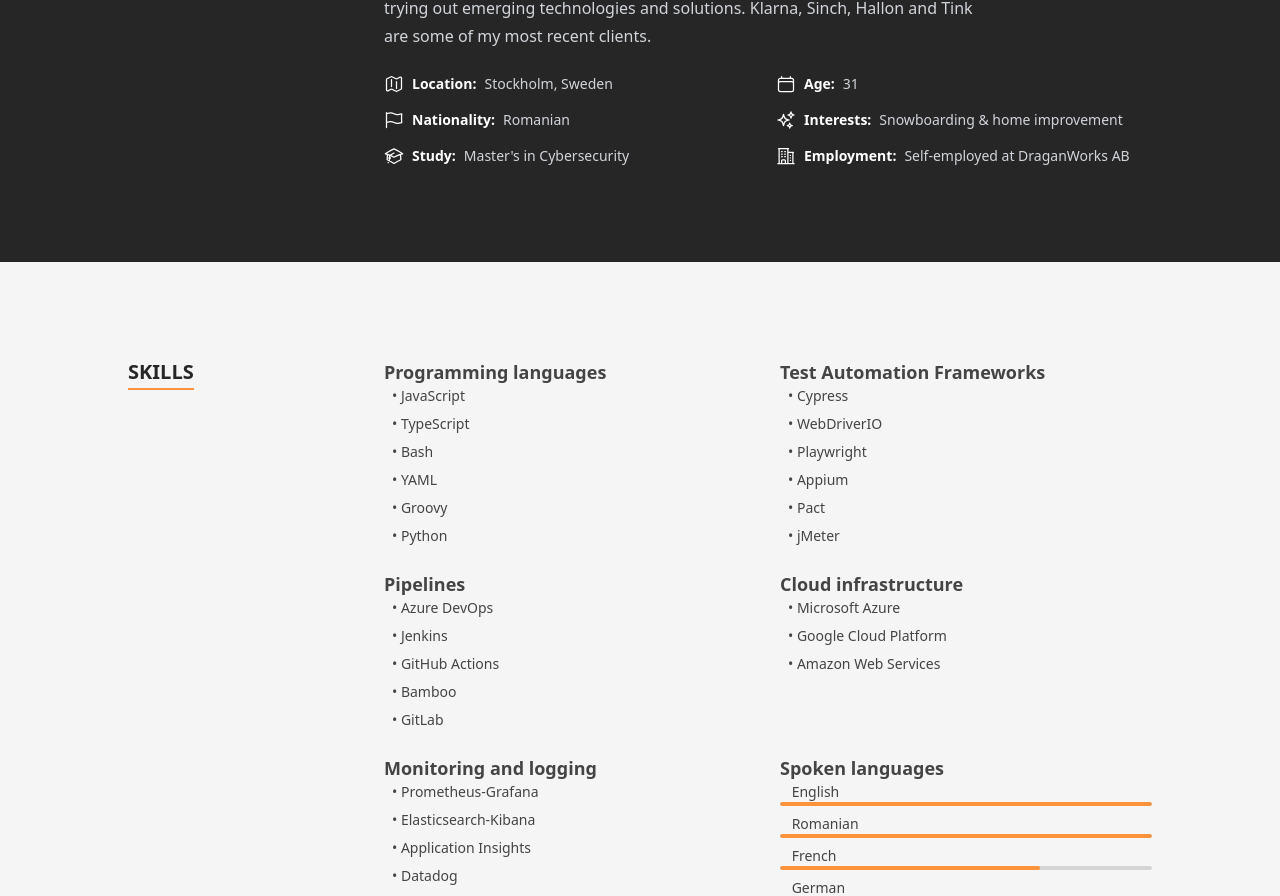
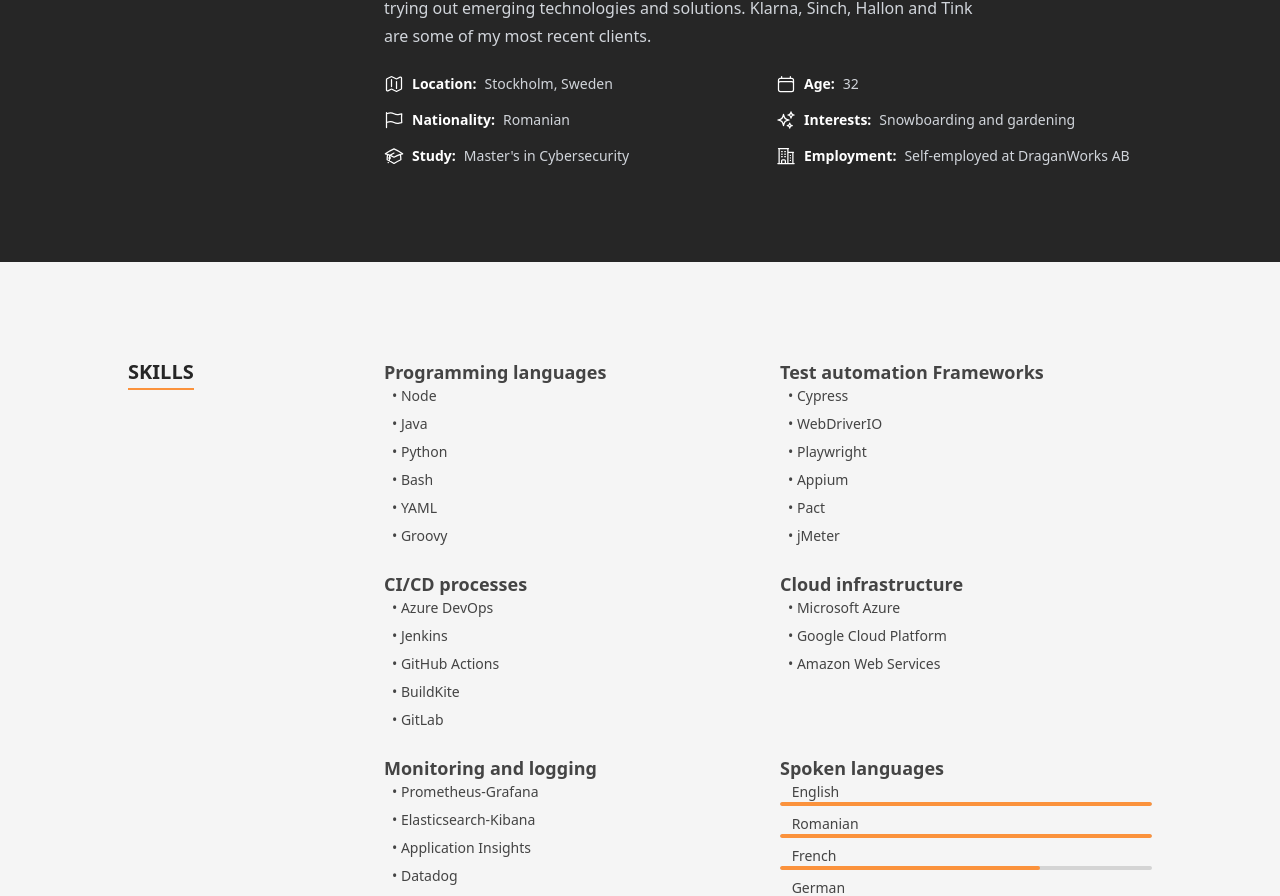
Before and after one commit to dragancla/draganworks, a Next.js app: page / in a window 1280 px wide. Shown: the part 1026-1922 px from the top of the page. Built offline with nearby package versions, Linux system fonts and the light colour scheme.

Commit message:
Added information about DraganWorks AB, updated CV

```diff
--- a/src/data/data.tsx
+++ b/src/data/data.tsx
@@ -99,9 +99,9 @@
   description: `I'm an IT consultant with 10 years of experience, predominantly focusing on DevOps and Test Automation. I am engaged in multiple parts of software development, continuously learning new languages and am very interested in trying out emerging technologies and solutions. Klarna, Sinch, Hallon and Tink are some of my most recent clients.`,
   aboutItems: [
     {label: 'Location', text: 'Stockholm, Sweden', Icon: MapIcon},
-    {label: 'Age', text: '31', Icon: CalendarIcon},
+    {label: 'Age', text: '32', Icon: CalendarIcon},
     {label: 'Nationality', text: 'Romanian', Icon: FlagIcon},
-    {label: 'Interests', text: 'Snowboarding & home improvement', Icon: SparklesIcon},
+    {label: 'Interests', text: 'Snowboarding and gardening', Icon: SparklesIcon},
     {label: 'Study', text: `Master's in Cybersecurity`, Icon: AcademicCapIcon},
     {label: 'Employment', text: 'Self-employed at DraganWorks AB', Icon: BuildingOffice2Icon},
   ],
@@ -115,11 +115,15 @@
     name: 'Programming languages',
     skills: [
       {
-        name: 'JavaScript',
+        name: 'Node',
         level: 0,
       },
       {
-        name: 'TypeScript',
+        name: 'Java',
+        level: 0,
+      },
+      {
+        name: 'Python',
         level: 0,
       },
       {
@@ -134,14 +138,10 @@
         name: 'Groovy',
         level: 0,
       },
-      {
-        name: 'Python',
-        level: 0,
-      },
     ],
   },
   {
-    name: 'Test Automation Frameworks',
+    name: 'Test automation Frameworks',
     skills: [
       {
         name: 'Cypress',
@@ -170,7 +170,7 @@
     ],
   },
   {
-    name: 'Pipelines',
+    name: 'CI/CD processes',
     skills: [
       {
         name: 'Azure DevOps',
@@ -185,7 +185,7 @@
         level: 0,
       },
       {
-        name: 'Bamboo',
+        name: 'BuildKite',
         level: 0,
       },
       {
@@ -307,19 +307,19 @@
 
 export const experience: TimelineItem[] = [
   {
-    date: 'February 2024 - Present',
+    date: 'April 2024 - Present',
     location: 'DraganWorks AB',
     title: 'Self-employed consultant',
     content: (
       <div>
         <p className="text-left">
-          In 2024 I have started my own company and I've been working as a contract consultant ever since.
+          In April 2024 I have started my company DraganWorks AB and have since been working as a freelance consultant.
         </p>
       </div>
     ),
   },
   {
-    date: 'November 2023 - February 2024',
+    date: 'November 2023 - April 2024',
     location: 'Tink AB',
     title: 'Test Automation & DevOps Consultant',
     content: (
@@ -333,10 +333,10 @@
         <b>MY FOCUS:</b>
         <ul className="flex flex-col text-left list-square ml-5">
           <li>Assess and create a detailed report of Tink's testing practices and suggest improvements</li>
-          <li>Build the contract testing framework for frontend and backend services (REST and GRPC)</li>
+          <li>Build the contract testing framework for frontend and backend services (REST, gRPC and Kafka)</li>
           <li>Create testing pipelines in GitHub Actions and Buildkite</li>
           <li>Deploy and maintain contract testing infrastructure to Kubernetes via Helm charts</li>
-          <li>Infrastructure support for testing locally and in the build pipelines</li>
+          <li>Infrastructure support for testing locally and within the build pipelines</li>
         </ul>
       </div>
     ),
```
Also changed, not shown: 1 other file (tests, documents, lock files or other folders).
